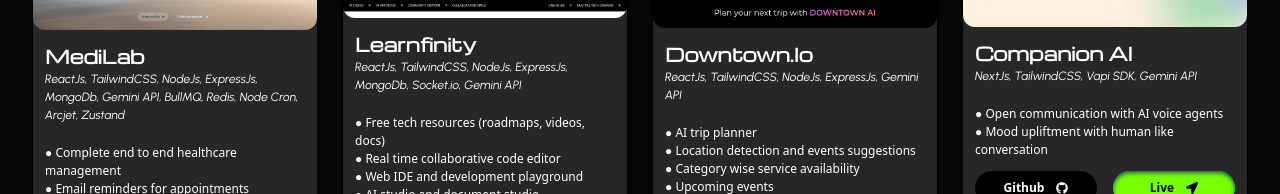
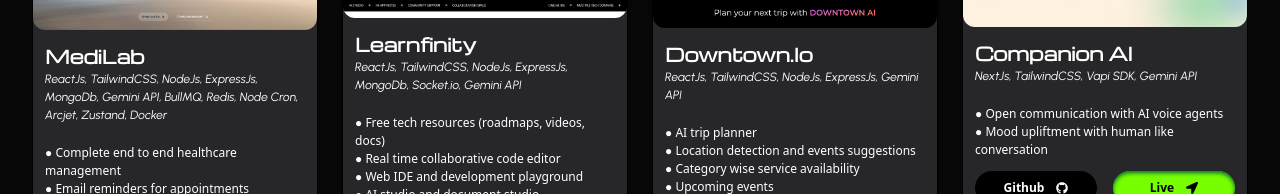
Before and after one commit to isudiptodas/isudiptodas_portfolio, a Next.js app: page /web-dev in a window 1280 px wide. Shown: the part 189-383 px from the top of the page. Built offline with nearby package versions, Linux system fonts and the light colour scheme; a web font is replaced by a local one; what tailwindcss-motion would draw is missing.

Commit message:
Update projectList.ts

```diff
--- a/src/data/projectList.ts
+++ b/src/data/projectList.ts
@@ -13,7 +13,7 @@ export const webProjects = [
         idea: `On a random evening I thought of learning messaging queues and automated email sending by building a small project,
                and one of my friend suggested me to make a healthcare platform (because he needed it for college) and yeah I made it.
                For him so that he impresses the faculty and for me so that I can learn some cool complex stuff.`,
-        tech: `ReactJs, TailwindCSS, NodeJs, ExpressJs, MongoDb, Gemini API, BullMQ, Redis, Node Cron, Arcjet, Zustand`,
+        tech: `ReactJs, TailwindCSS, NodeJs, ExpressJs, MongoDb, Gemini API, BullMQ, Redis, Node Cron, Arcjet, Zustand, Docker`,
         github: `https://github.com/isudiptodas/MediLab-Healthcare_Management_Platform`,
         live: ``,
         deployed: false
```
